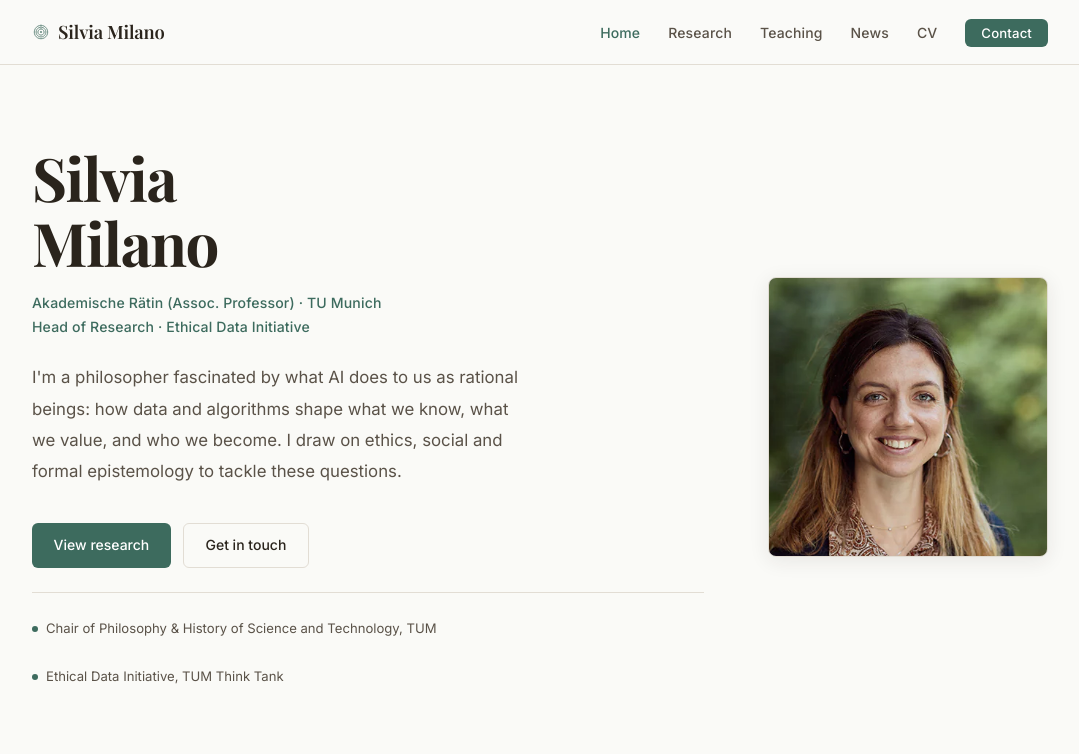
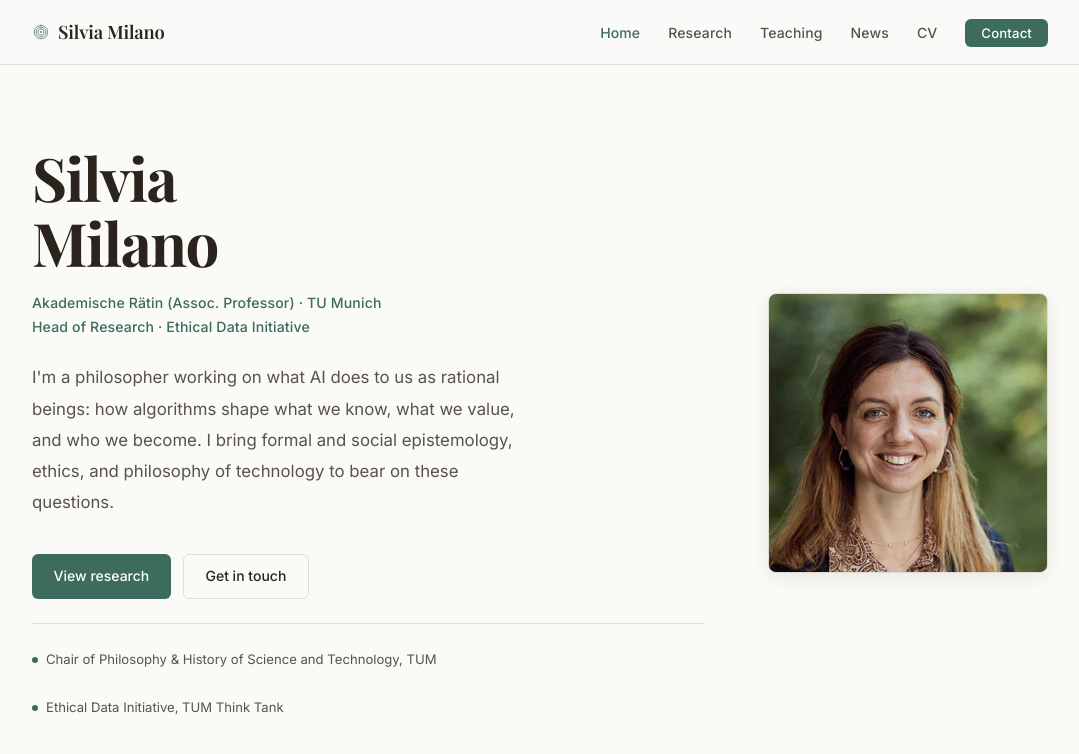
Before and after one commit to capt-c/silvia-milano-website, a Jekyll site: the page built from silvia-milano-site/index.html, in a window 1280 px wide and 900 px high, cut to the strip 0-757 px from the top of the window. Shown: the top 754 px of the strip, without its empty margins (100-1179 px from the left). Built offline with Jekyll 4.4.1, drawn with Linux system fonts in a browser that asks for light colours; some web fonts are replaced.

Commit message:
Update index.html

```diff
--- a/silvia-milano-site/index.html
+++ b/silvia-milano-site/index.html
@@ -15,8 +15,7 @@
         Head of Research · Ethical Data Initiative
       </p>
       <p class="hero-bio">
-        I'm a philosopher fascinated by what AI does to us as rational beings: how data and algorithms shape what we know, what we value, and who we become. I draw on ethics, social and formal epistemology to tackle these questions.
-      </p>
+        I'm a philosopher working on what AI does to us as rational beings: how algorithms shape what we know, what we value, and who we become. I bring formal and social epistemology, ethics, and philosophy of technology to bear on these questions.      </p>
       <div class="hero-cta">
         <a href="{{ '/research/' | relative_url }}" class="btn btn-primary">View research</a>
         <a href="mailto:{{ site.data.about.email }}" class="btn btn-outline">Get in touch</a>
```
